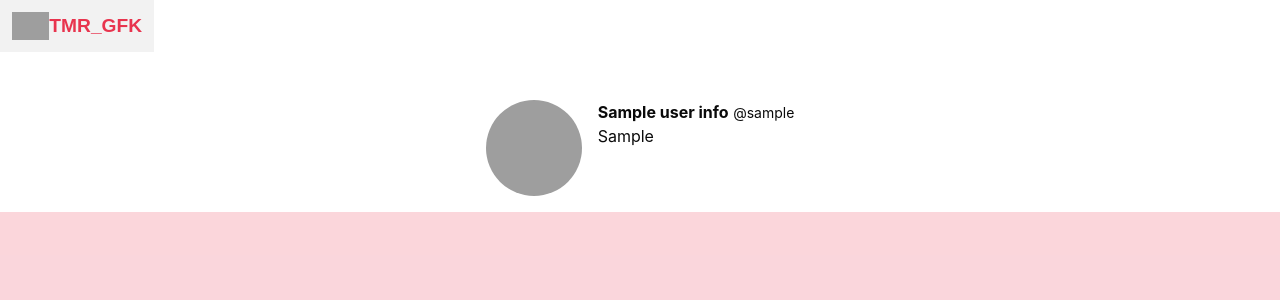
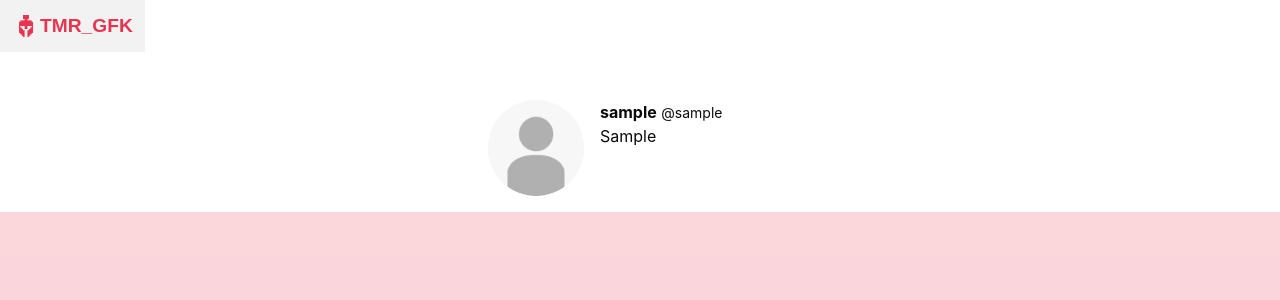
Before and after one commit to myeongbaek/TMR_Golf_King, a Flask app: template templates/user.html in a window 1280 px wide. Shown: the top 300 px of the page. Run offline with Flask 2, Linux system fonts and the light colour scheme; the template is opened without the code that fills it: most values are stand-ins (such as "Sample title", 1, 10 or a date in 2020); some libraries are stand-ins or nearby versions; some web fonts are replaced; grey boxes are pictures that could not be loaded.

Commit message:
Add png, direct address png, user_info communication with server and main.html / user.html

```diff
--- a/app.py
+++ b/app.py
@@ -172,7 +172,7 @@ def save_img():
 @app.route('/mypage_in', methods=['POST'])
 def mypage_in():
     nickname_receive = request.form['nickname_give']
-    user_info = db.users.find_one({"username": nickname_receive}, {"_id": False})
+    user_info = db.users.find_one({"nickname": nickname_receive}, {"_id": False})
     return jsonify({"result": "success", "user_info": user_info})
 
 if __name__ == '__main__':
--- a/templates/user.html
+++ b/templates/user.html
@@ -3,7 +3,7 @@
 <head>
 
     <!-- Webpage Title -->
-    <title>{{ user_info.name }} | SWEETER</title>
+    <title> 내일은 나도 골프왕 | {{ user_info.nickname }}의 마이페이지</title>
 
     <!-- Required meta tags -->
     <meta charset="utf-8">
@@ -118,7 +118,7 @@
 <nav class="navbar is-fixed-top is-white" role="navigation" aria-label="main navigation">
     <div class="navbar-brand">
         <a class="navbar-item" href="/">
-            <img src="{{ url_for('static', filename='logo.png') }}">
+            <img src="{{ url_for("static", filename="logo.png") }}">
             <strong class="is-sparta"
                     style="font-family: 'Stylish', sans-serif;font-size: larger;">TMR_GFK</strong>
         </a>
@@ -130,13 +130,13 @@
 
             <figure class="media-left" style="align-self: center">
                 <a class="image is-96x96" href="#">
-                    <img class="is-rounded" src="{{ url_for('static', filename=user_info.profile_pic_real) }}">
+                    <img class="is-rounded" src="{{ url_for("static", filename="profile_pics/profile_placeholder.png") }}">
                 </a>
             </figure>
             <div class="media-content">
                 <div class="content">
                     <p>
-                        <strong>{{ user_info.profile_name }}</strong> <small>@{{ user_info.username }}</small>
+                        <strong>{{ user_info.nickname }}</strong> <small>@{{ user_info.username }}</small>
                         <br>
                         {{ user_info.profile_info }}
                     </p>
@@ -169,7 +169,7 @@
                                     <label class="label" for="input-id">아이디</label>
 
                                     <p class="control">
-                                        {{ user_info.profile_id }}
+                                        {{ user_info.username }}
                                     </p>
                                 </div>
                                 <!-- 비밀번호 -->
@@ -179,7 +179,7 @@
                                     <p class="control">
 
                                         <input id="input-password" class="input"
-                                               placeholder="mypassword" value="{{ user_info.profile_password }}">
+                                               placeholder="mypassword" value="{{ user_info.password }}">
                                     </p>
                                 </div>
                                 <!-- 닉네임 -->
@@ -189,7 +189,7 @@
                                     <p class="control">
 
                                         <input id="input-nickname" class="input"
-                                               placeholder="mynickname" value="{{ user_info.profile_nickname }}">
+                                               placeholder="mynickname" value="{{ user_info.nickname }}">
                                     </p>
                                 </div>
                                 <!--  지역 -->
@@ -283,7 +283,7 @@
         <article class="media">
             <figure class="media-left" style="align-self: center">
                 <a class="image is-32x32" href="/user/{{ user_info.username }}">
-                    <img class="is-rounded" src="{{ url_for('static', filename=user_info.profile_pic_real) }}">
+                    <img class="is-rounded" src="{{ url_for("static", filename="profile_pics/profile_placeholder.png") }}">
                 </a>
             </figure>
             <div class="media-content">
```
Also changed, not shown: templates/main.html (+5 -3 lines), static/logo.png (added), static/profile_pics/profile_placeholder.png (added).
